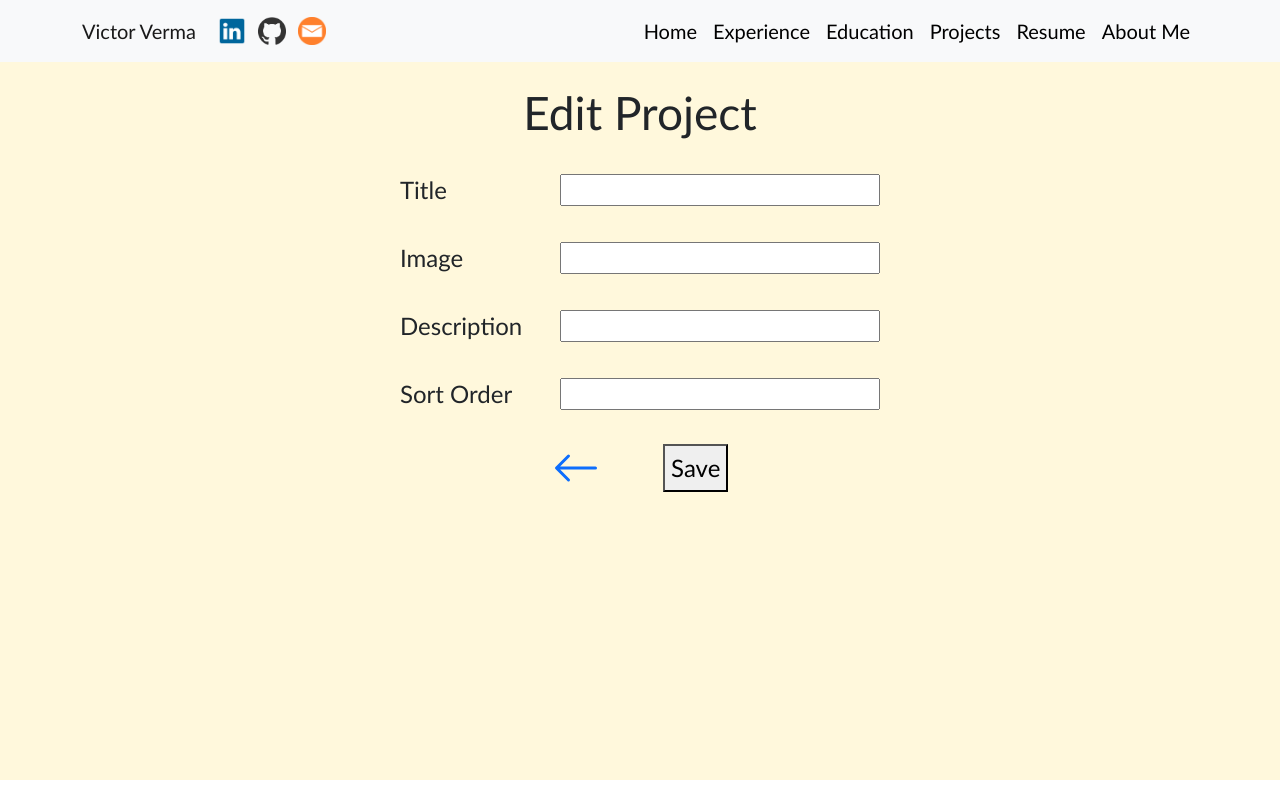
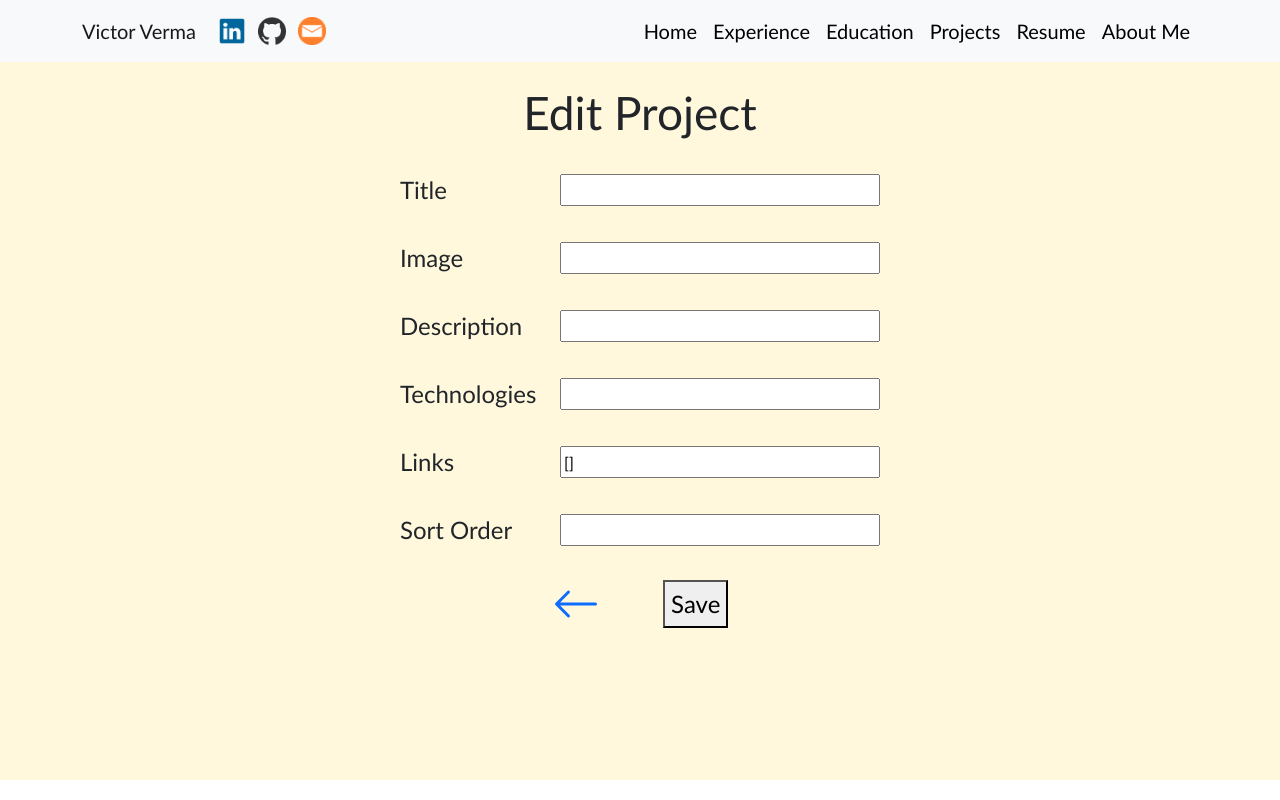
Before and after one commit to victorverma3/Portfolio, a React (Vite) app in the folder frontend/: page /projects/edit/1 in a window 1280 px wide. Built offline with nearby package versions, Linux system fonts and the light colour scheme; no server answers.

Commit message:
can now edit technologies and links locally

```diff
--- a/frontend/src/pages/projects/EditProject.tsx
+++ b/frontend/src/pages/projects/EditProject.tsx
@@ -12,12 +12,12 @@ import "./EditProject.css";
 const backend = import.meta.env.VITE_BACKEND_URL;
 
 const EditProject = () => {
-    const [title, setTitle] = useState(" ");
-    const [image, setImage] = useState(" ");
-    const [description, setDescription] = useState(" ");
-    const [technologies, setTechnologies] = useState(" ");
-    const [links, setLinks] = useState([{ title: " ", url: " " }]);
-    const [sortOrder, setSortOrder] = useState(" ");
+    const [title, setTitle] = useState("");
+    const [image, setImage] = useState("");
+    const [description, setDescription] = useState("");
+    const [technologies, setTechnologies] = useState<string[]>([]);
+    const [links, setLinks] = useState<string[][]>([]);
+    const [sortOrder, setSortOrder] = useState("");
     const [loading, setLoading] = useState(false);
     const navigate = useNavigate();
     const { id } = useParams();
@@ -68,6 +68,11 @@ const EditProject = () => {
                 console.log(error);
             });
     };
+    const handleLinkUpdate = (e: React.ChangeEvent<HTMLInputElement>) => {
+        const pairArray = JSON.parse(e.target.value as string);
+        console.log(pairArray);
+        setLinks(pairArray);
+    };
     return (
         <div className="edit-project-content">
             <h1 className="page-title">Edit Project</h1>
@@ -114,6 +119,34 @@ const EditProject = () => {
                 </div>
                 <div className="edit-project-individual-field-container">
                     <div className="edit-project-field-label">
+                        <label>Technologies</label>
+                    </div>
+                    <div className="edit-project-field">
+                        <input
+                            className="edit-project-input"
+                            type="text"
+                            value={technologies}
+                            onChange={(e) =>
+                                setTechnologies(e.target.value.split(","))
+                            }
+                        />
+                    </div>
+                </div>
+                <div className="edit-project-individual-field-container">
+                    <div className="edit-project-field-label">
+                        <label>Links</label>
+                    </div>
+                    <div className="edit-project-field">
+                        <input
+                            className="edit-project-input"
+                            type="text"
+                            value={JSON.stringify(links)}
+                            onChange={(e) => handleLinkUpdate(e)}
+                        />
+                    </div>
+                </div>
+                <div className="edit-project-individual-field-container">
+                    <div className="edit-project-field-label">
                         <label>Sort Order</label>
                     </div>
                     <div className="edit-project-field">
```
